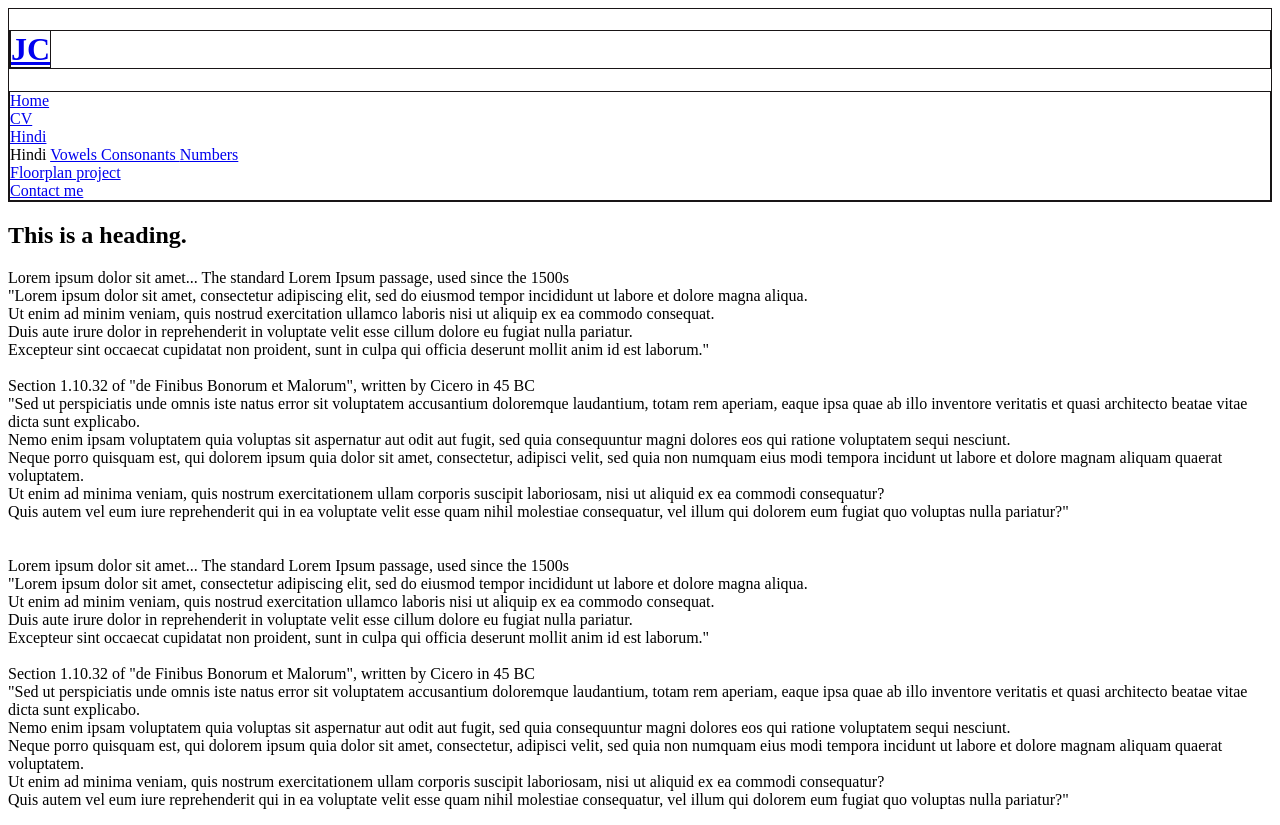
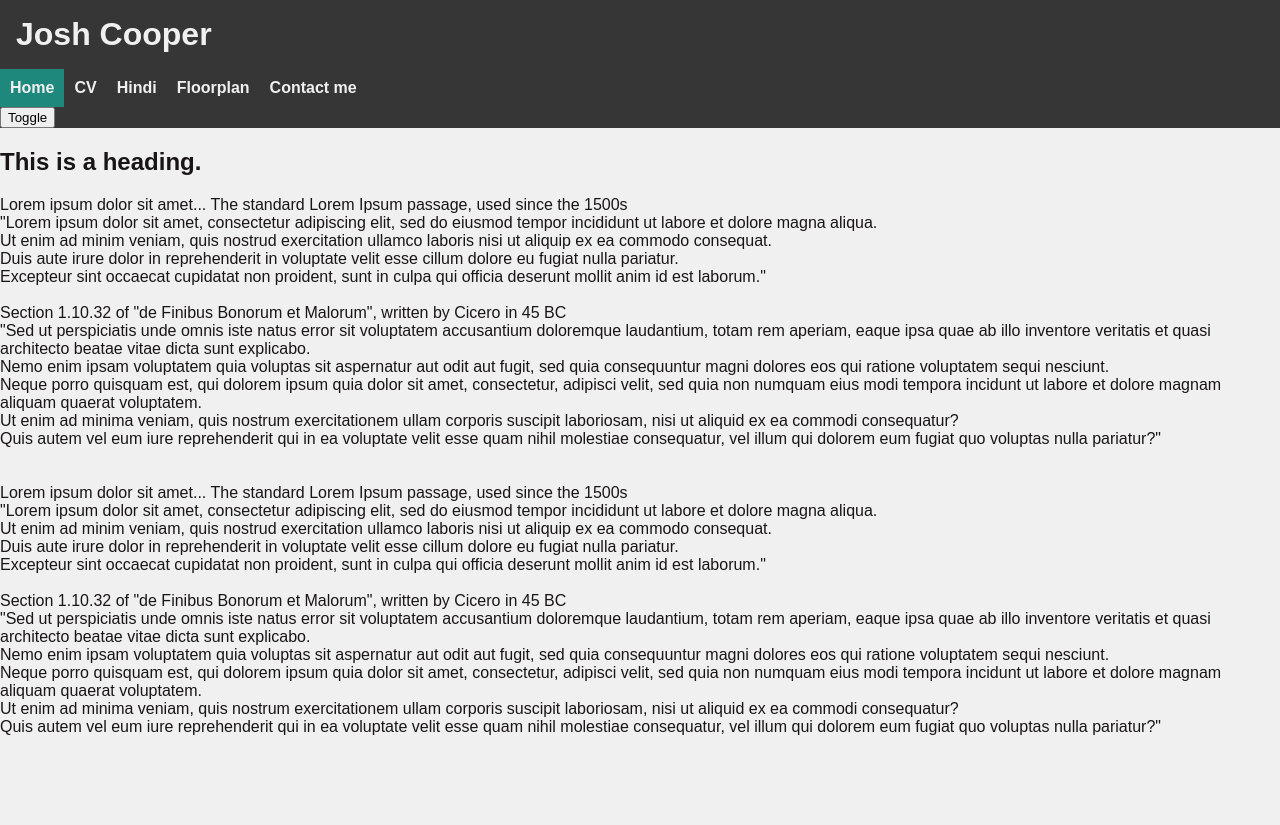
Before and after one commit to J-J-Cooper/Website, a PHP site: page / in a window 1280 px wide. After the commit the page ends 735 px from the top, so only its background shows below. Run offline with PHP 8.4, Linux system fonts and the light colour scheme; style sheets or scripts are compiled from the project's sources.

Commit message:
Added navbar and darkmode function

```diff
--- a/index.php
+++ b/index.php
@@ -20,10 +20,10 @@
 
 		<link rel="stylesheet" href="resources/css/base-page.css">
 
+		<script src="resources/js/scripts.js"></script>
 	</head>
 
 	<body>
-		<!-- php header-->
 		<?php
 			include ('resources/navbar.php')
 		?>
@@ -87,7 +87,5 @@
 			</p>
 		</div>
 		<!-- PHP footer -->
-		<!-- your content here... -->
-		<script src="js/scripts.js"></script>
 	</body>
 </html>
--- a/resources/css/_colours.scss
+++ /dev/null
@@ -1,6 +0,0 @@
-$teal: #1F887D;
-$brown: #5A4F49;
-$cream: #ddd8b8;
-$yellow: #F2BB05;
-$white: #f3e8ee;
-$black: #191516;
--- a/resources/css/_navbar-style.scss
+++ b/resources/css/_navbar-style.scss
@@ -1,29 +1,48 @@
-@use '_colours.scss';
+@use '_theme.scss';
 
 #nav {
-    border:1px solid colours.$black;
+    border-bottom:0px solid theme.$black;
+    background-color: theme.$grey;
 }
 
 #nav__heading{
-    border:1px solid colours.$black;
+    padding: 1rem;
+    margin:0;
 }
 
 #nav__link{
-    border:1px solid colours.$black;
+    text-decoration: none;
+    color: theme.$white;
 }
 
 #nav__container{
-    border:1px solid colours.$black;
 }
 
-#nav__button{
-    border:1px solid colours.$black;
+#nav__ul{
+    list-style-type:none;
+    margin:0;
+    padding:0;
+    overflow:hidden;
 }
 
-#nav__button--current{
-    border:1px solid colours.$black;
+#nav__li{
+    float: left;
+
+    a{
+        display: block;
+        color: theme.$white;
+        text-align: center;
+        padding: 10px 10px;
+        text-decoration: none;
+        font-weight:bold;
+    }
+
+    a:hover:not(.nav__active){
+        background-color: theme.$cream;
+        color:theme.$black;
+    }
 }
 
-#nav__dropdown{
-    border:1px solid colours.$black;
+.nav__active{
+    background-color: theme.$teal;
 }
--- /dev/null
+++ b/resources/css/_theme.scss
@@ -0,0 +1,11 @@
+$teal: #1F887D;
+$brown: #5A4F49;
+$cream: #ddd8b8;
+$yellow: #F2BB05;
+$white: #f0f0f0;
+$black: #191516;
+$grey: #363636;
+
+body{
+    font-family: Arial, Helvetica, sans-serif;
+}
--- a/resources/css/base-page.css
+++ b/resources/css/base-page.css
@@ -1,27 +1,56 @@
+body {
+  font-family: Arial, Helvetica, sans-serif;
+}
+
 #nav {
-  border: 1px solid #191516;
+  border-bottom: 0px solid #191516;
+  background-color: #363636;
 }
 
 #nav__heading {
-  border: 1px solid #191516;
+  padding: 1rem;
+  margin: 0;
 }
 
 #nav__link {
-  border: 1px solid #191516;
+  text-decoration: none;
+  color: #f0f0f0;
 }
 
-#nav__container {
-  border: 1px solid #191516;
+#nav__ul {
+  list-style-type: none;
+  margin: 0;
+  padding: 0;
+  overflow: hidden;
 }
 
-#nav__button {
-  border: 1px solid #191516;
+#nav__li {
+  float: left;
+}
+#nav__li a {
+  display: block;
+  color: #f0f0f0;
+  text-align: center;
+  padding: 10px 10px;
+  text-decoration: none;
+  font-weight: bold;
+}
+#nav__li a:hover:not(.nav__active) {
+  background-color: #ddd8b8;
+  color: #191516;
 }
 
-#nav__button--current {
-  border: 1px solid #191516;
+.nav__active {
+  background-color: #1F887D;
 }
 
-#nav__dropdown {
-  border: 1px solid #191516;
+body {
+  margin: 0px;
+  font-family: Arial, Helvetica, sans-serif;
+  background-color: #f0f0f0;
+  color: #191516;
+}
+body .dark-mode {
+  background-color: red;
+  color: #f0f0f0;
 }/*# sourceMappingURL=base-page.css.map */
--- a/resources/css/base-page.scss
+++ b/resources/css/base-page.scss
@@ -1 +1,14 @@
-@use '_navbar-style.scss'
+@use '_navbar-style.scss';
+@use '_theme.scss';
+
+body{
+    margin:0px;
+    font-family: Arial, Helvetica, sans-serif;
+    background-color:theme.$white;
+    color:theme.$black;
+
+    .dark-mode{
+        background-color:red;
+        color:theme.$white;
+    }
+}
--- /dev/null
+++ b/resources/js/scripts.js
@@ -0,0 +1,4 @@
+function darkToggle(){
+    var element = document.body;
+    element.classList.toggle("dark-mode");
+}
--- a/resources/navbar.php
+++ b/resources/navbar.php
@@ -1,47 +1,18 @@
 <div id="nav">
 	<h1 id="nav__heading">
-		<a id="nav__link" href="website-home.html">
-			JC
+		<a id="nav__link" href="index.php">
+			Josh Cooper
 		</a>
 	</h1>
 
 	<div id="nav__container">
-		<a href="website-home.html">
-			<div class="nav__button">
-				Home
-			</div>
-		</a>
-
-		<a href="website-cv.html">
-			<div class="nav__button">
-				CV
-			</div>
-		</a>
-
-		<a href="website-hindi.html">
-			<div class="nav__button nav__button--current">
-				Hindi
-			</div>
-		</a>
-
-		<!-- Navigation dropdown -->
-		<div class="nav__dropdown">
-			Hindi </a>
-				<a href="VOWELS PAGE GOES HERE"> Vowels </a>
-				<a href="CONSONANTS PAGE GOES HERE"> Consonants </a>
-				<a href="NUMBERS PAGE GOES HERE"> Numbers </a>
-		</div>
-
-		<a href="website-hindi.html">
-			<div class="nav__button">
-				Floorplan project
-			</div>
-		</a>
-
-		<a href="website-hindi.html">
-			<div class="nav__button">
-				Contact me
-			</div>
-		</a>
+		<ul id="nav__ul">
+			<li id="nav__li"><a class="nav__active" href="index.php">Home</a></li>
+			<li id="nav__li"><a href="CV.php">CV</a></li>
+			<li id="nav__li"><a href="Hindi.php">Hindi</a></li>
+			<li id="nav__li"><a href="Floorplan.php">Floorplan</a></li>
+			<li id="nav__li"><a href="Contact.php">Contact me</a></li>
+		</ul>
 	</div>
+	<button onclick="darkToggle()">Toggle</button>
 </div>
```
Also changed, not shown: 1 other file.
